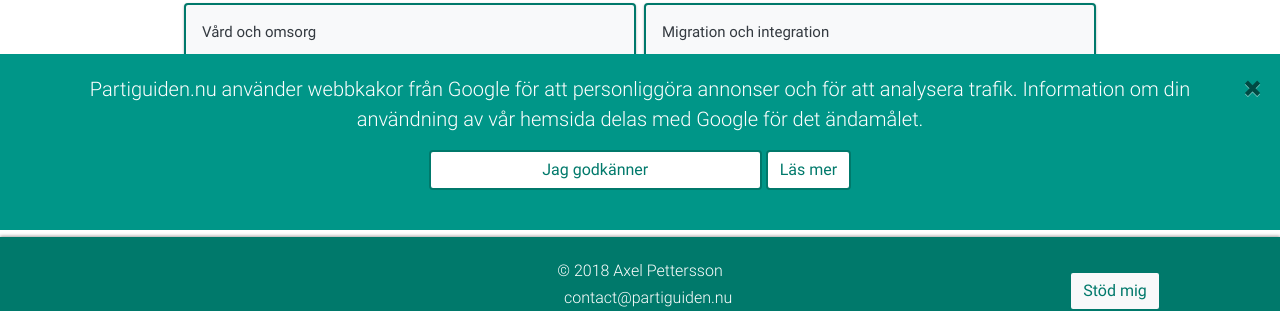
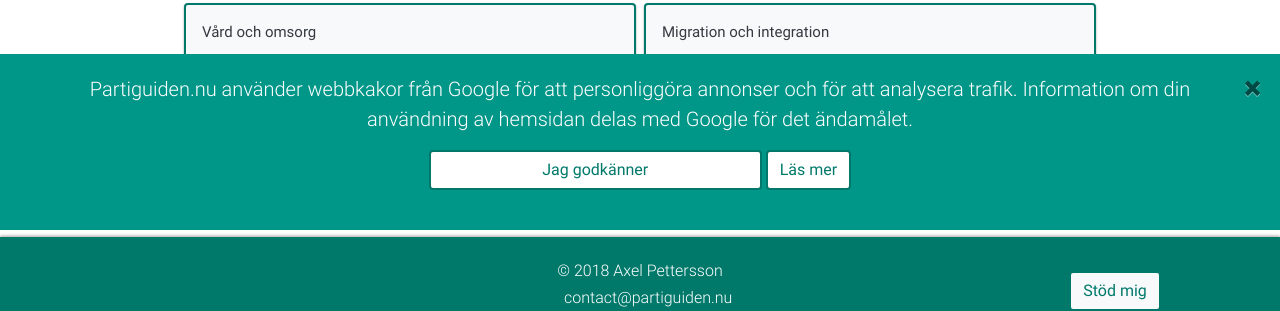
Before and after one commit to Ackuq/partiguiden.nu, a Jekyll site: the page built from index.md, in a window 1280 px wide. Shown: the part 670-981 px from the top of the page. Built offline with Jekyll 4.4.1, drawn with Linux system fonts in a browser that asks for light colours; nearby versions of some CDN libraries; some web fonts are replaced.

Commit message:
small text error fix

```diff
--- a/_includes/cookie-banner.html
+++ b/_includes/cookie-banner.html
@@ -2,7 +2,7 @@
     <div id="cookie-banner" class="display-none">
         <button type="button" class="close bannerClose" onclick="closeBanner()">&times;</button>
         <div class="container">
-            <p class="lead cookie-text">Partiguiden.nu använder webbkakor från Google för att personliggöra annonser och för att analysera trafik. Information om din användning av vår hemsida delas med Google för det ändamålet.</p>
+            <p class="lead cookie-text">Partiguiden.nu använder webbkakor från Google för att personliggöra annonser och för att analysera trafik. Information om din användning av hemsidan delas med Google för det ändamålet.</p>
             <button onclick="gaOpt()" class="cookies-button btn">
                 <span>Jag godkänner</span>
             </button>
```
